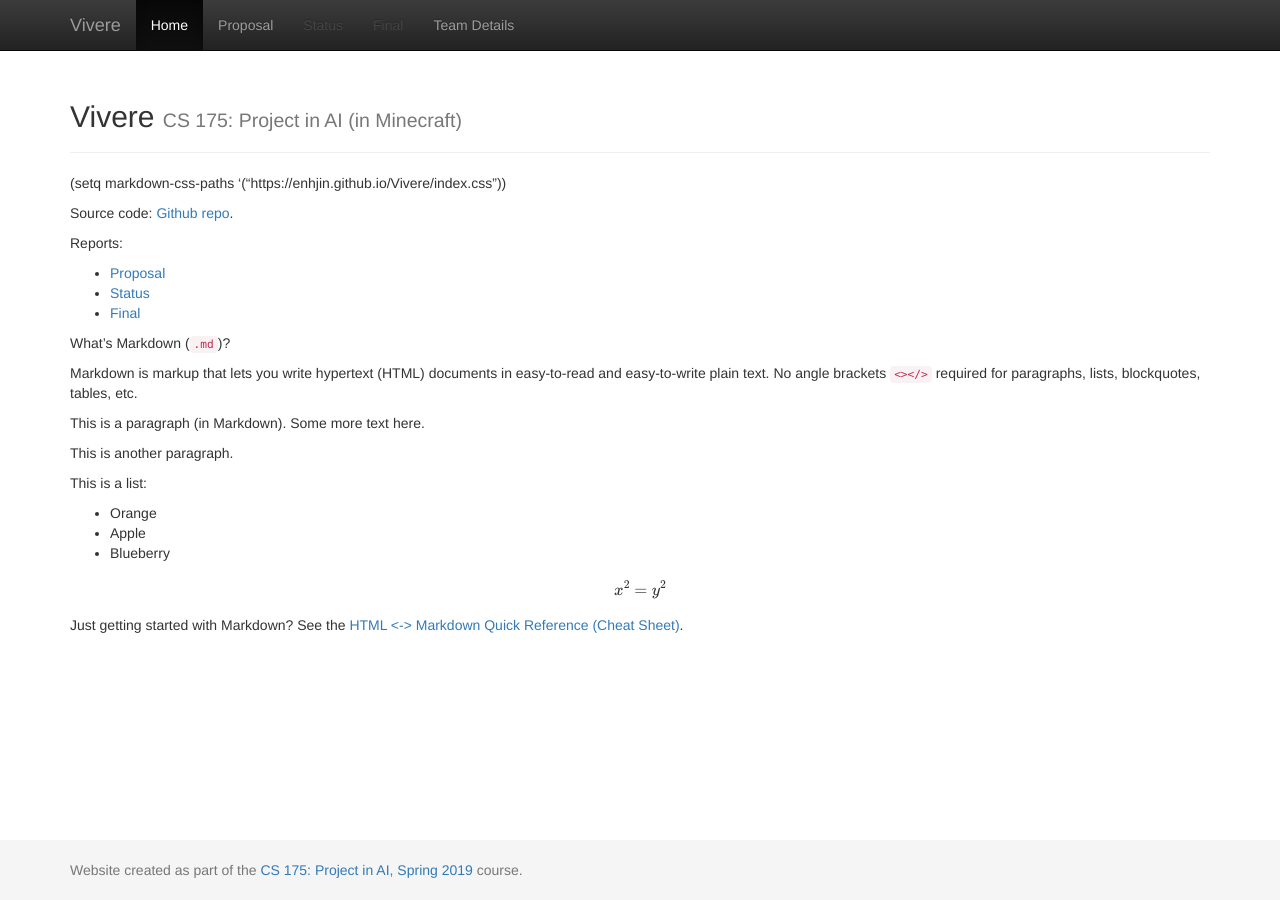
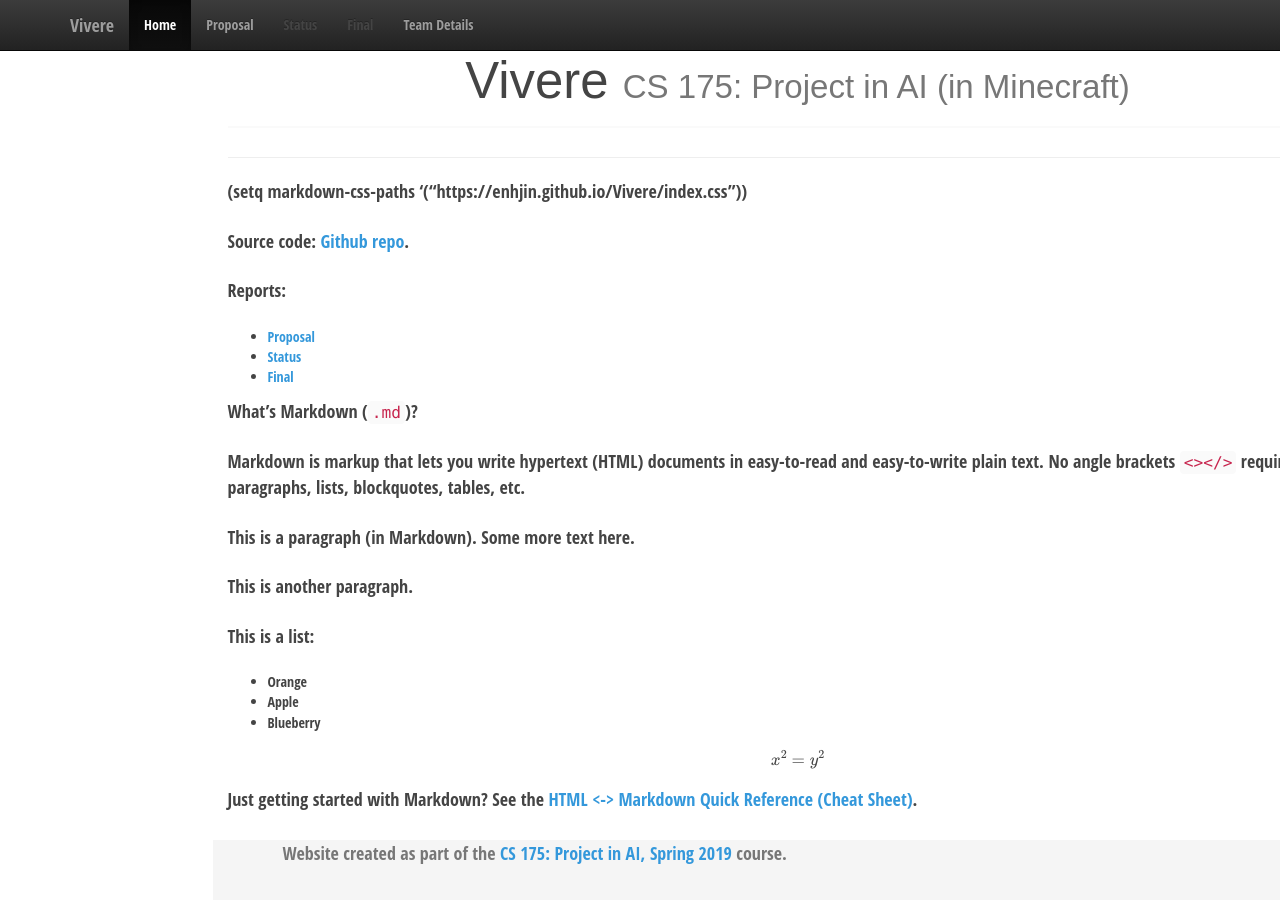
Before and after one commit to Enhjin/Vivere, a Jekyll site: the page built from docs/index.md, in a window 1280 px wide. Built offline with Jekyll 4.4.1, drawn with Linux system fonts in a browser that asks for light colours; formulas are drawn with MathJax 3.

Commit message:
Update custom.css

```diff
--- a/docs/css/custom.css
+++ b/docs/css/custom.css
@@ -22,7 +22,7 @@
 -------------------------------------------------- */
 /* Not required for template or sticky footer method. */
 
-body > .container {
+/*body > .container {
   padding: 60px 15px 0;
 }
 .container .text-muted {
@@ -36,4 +36,224 @@
 
 code {
   font-size: 80%;
+}*/
+
+@media print {
+  *,
+  *:before,
+  *:after {
+    background: transparent !important;
+    color: #000 !important;
+    box-shadow: none !important;
+    text-shadow: none !important;
+  }
+
+  a,
+  a:visited {
+    text-decoration: underline;
+  }
+
+  a[href]:after {
+    content: " (" attr(href) ")";
+  }
+
+  abbr[title]:after {
+    content: " (" attr(title) ")";
+  }
+
+  a[href^="#"]:after,
+  a[href^="javascript:"]:after {
+    content: "";
+  }
+
+  pre,
+  blockquote {
+    border: 1px solid #999;
+    page-break-inside: avoid;
+  }
+
+  thead {
+    display: table-header-group;
+  }
+
+  tr,
+  img {
+    page-break-inside: avoid;
+  }
+
+  img {
+    max-width: 100% !important;
+  }
+
+  p,
+  h2,
+  h3 {
+    orphans: 3;
+    widows: 3;
+  }
+
+  h2,
+  h3 {
+    page-break-after: avoid;
+  }
 }
+
+pre,
+code {
+  font-family: Menlo, Monaco, "Courier New", monospace;
+}
+
+pre {
+  padding: .5rem;
+  line-height: 1.25;
+  overflow-x: scroll;
+}
+
+a,
+a:visited {
+  color: #3498db;
+}
+
+a:hover,
+a:focus,
+a:active {
+  color: #2980b9;
+}
+
+.modest-no-decoration {
+  text-decoration: none;
+}
+
+html {
+  font-size: 12px;
+}
+
+@media screen and (min-width: 32rem) and (max-width: 48rem) {
+  html {
+    font-size: 15px;
+  }
+}
+
+@media screen and (min-width: 48rem) {
+  html {
+    font-size: 16px;
+  }
+}
+
+body {
+  line-height: 1.85;
+}
+
+p,
+.modest-p {
+  font-size: 1rem;
+  margin-bottom: 1.3rem;
+}
+
+h1,
+.modest-h1,
+h2,
+.modest-h2,
+h3,
+.modest-h3,
+h4,
+.modest-h4 {
+  margin: 1.414rem 0 .5rem;
+  font-weight: inherit;
+  line-height: 1.42;
+}
+
+h1,
+.modest-h1 {
+  margin-top: 0;
+  font-size: 3.998rem;
+}
+
+h2,
+.modest-h2 {
+  font-size: 2.827rem;
+}
+
+h3,
+.modest-h3 {
+  font-size: 1.999rem;
+}
+
+h4,
+.modest-h4 {
+  font-size: 1.414rem;
+}
+
+h5,
+.modest-h5 {
+  font-size: 1.121rem;
+}
+
+h6,
+.modest-h6 {
+  font-size: .88rem;
+}
+
+small,
+.modest-small {
+  font-size: .707em;
+}
+
+/* https://github.com/mrmrs/fluidity */
+
+img,
+canvas,
+iframe,
+video,
+svg,
+select,
+textarea {
+  max-width: 100%;
+}
+
+@import url(http://fonts.googleapis.com/css?family=Open+Sans+Condensed:300,300italic,700);
+
+@import url(http://fonts.googleapis.com/css?family=Arimo:700,700italic);
+
+html {
+  font-size: 18px;
+  max-width: 100%;
+}
+
+body {
+  color: #444;
+  font-family: 'Open Sans Condensed', sans-serif;
+  font-weight: 300;
+  margin: 0 auto;
+  max-width: 48rem;
+  line-height: 1.45;
+  padding: .25rem;
+}
+
+h1,
+h2,
+h3,
+h4,
+h5,
+h6 {
+  font-family: Arimo, Helvetica, sans-serif;
+}
+
+h1,
+h2,
+h3 {
+  border-bottom: 2px solid #fafafa;
+  margin-bottom: 1.15rem;
+  padding-bottom: .5rem;
+  text-align: center;
+}
+
+blockquote {
+  border-left: 8px solid #fafafa;
+  padding: 1rem;
+}
+
+pre,
+code {
+  background-color: #fafafa;
+}
```
